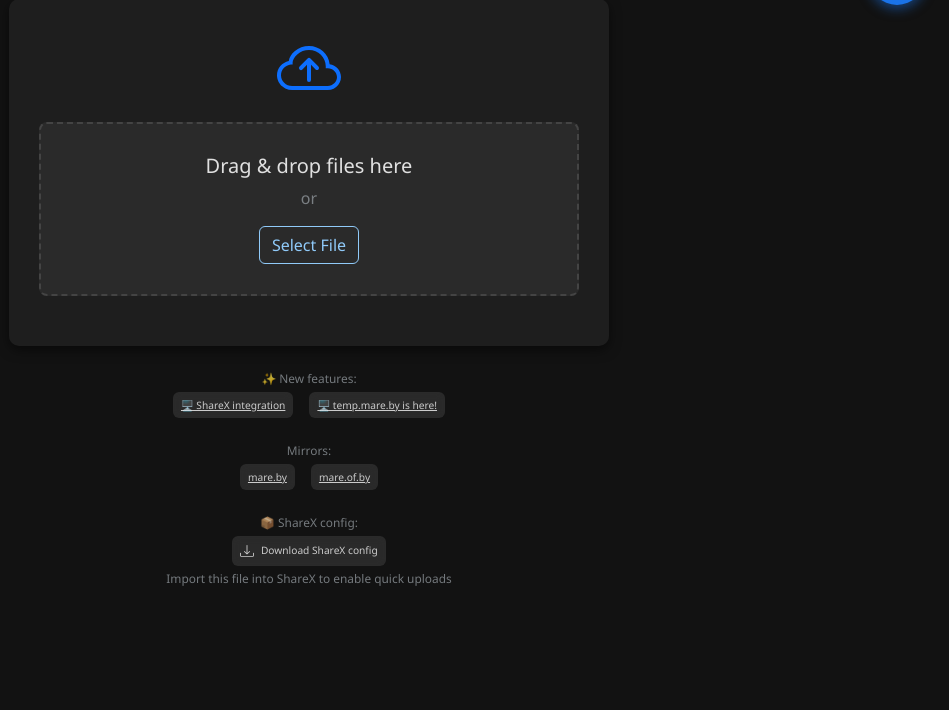
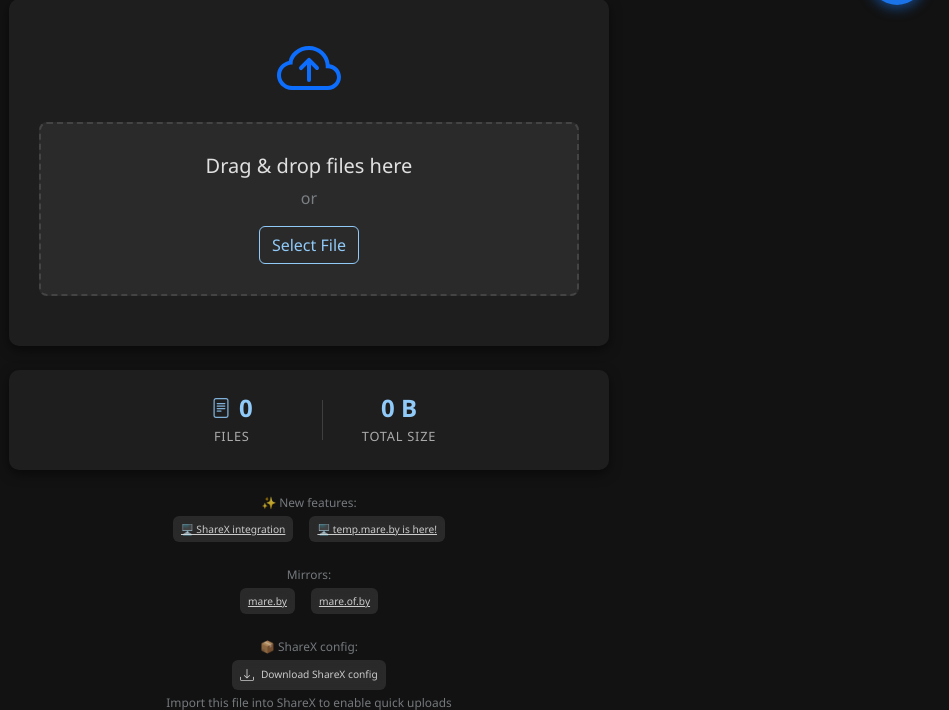
Before and after one commit to arkain123/mare.by, a Flask app: page / in a window 1280 px wide. Shown: the part 423-1133 px from the top of the page, without its empty margins (331-1280 px from the left). Before the commit the page ends 1009 px from the top, so only its background shows below. Run offline with Flask 3, Linux system fonts and the light colour scheme.

Commit message:
visualize storage size and quantity of files

```diff
--- a/routes.py
+++ b/routes.py
@@ -13,7 +13,7 @@ from flask import (
 )
 
 from config import BASE_URL, MIRRORS, TG_WEBHOOK_SECRET
-from file_utils import generate_short_id, is_allowed_file
+from file_utils import generate_short_id, is_allowed_file, get_storage_stats
 from ip_utils import is_ip_in_list, load_banned_ips, load_escalated_ips
 from telegram_bot import (
     handle_telegram_callback,
@@ -103,6 +103,7 @@ def block_banned_ips():
 # ---------- Routes ----------
 @bp.route("/", methods=["GET", "POST"])
 def upload_file():
+    storage_stats = get_storage_stats()
     if request.method == "POST":
         if "file" not in request.files:
             return "Choose a file!", 400
@@ -117,7 +118,7 @@ def upload_file():
         _, file_url, _ = _handle_upload(file, source='web')
         return render_template("success.html", file_url=file_url)
 
-    return render_template("upload.html", mirrors=MIRRORS)
+    return render_template("upload.html", mirrors=MIRRORS, storage_stats=storage_stats)
 
 
 @bp.route("/api/upload", methods=["POST"])
--- a/templates/upload.html
+++ b/templates/upload.html
@@ -318,6 +318,100 @@
             60% { transform: translateX(-5px); }
             80% { transform: translateX(5px); }
         }
+
+	.storage-stats {
+	    max-width: 600px;
+	    margin: 24px auto 0;
+	    padding: 24px 30px;
+	    border-radius: 10px;
+	    background-color: #f8f9fa;
+	    box-shadow: 0 4px 12px rgba(0, 0, 0, 0.1);
+	    display: flex;
+	    justify-content: center;
+	    align-items: center;
+	    gap: 40px;
+	    text-align: center;
+	}
+
+	.storage-stat-item {
+	    display: flex;
+	    flex-direction: column;
+	    align-items: center;
+	    gap: 4px;
+	    min-width: 100px;
+	}
+
+	.storage-stat-value {
+	    font-size: 1.5rem;
+	    font-weight: 700;
+	    color: #0d6efd;
+	    display: flex;
+	    align-items: center;
+	    gap: 8px;
+	    line-height: 1.2;
+	}
+
+	.storage-stat-value i {
+	    font-size: 1.25rem;
+	    opacity: 0.85;
+	}
+
+	.storage-stat-label {
+	    font-size: 0.8rem;
+	    text-transform: uppercase;
+	    letter-spacing: 0.06em;
+	    color: #6c757d;
+	    font-weight: 500;
+	}
+
+	html.dark .storage-stats {
+	    background-color: #1e1e1e;
+	    box-shadow: 0 4px 12px rgba(0, 0, 0, 0.5);
+	}
+
+	html.dark .storage-stat-value {
+	    color: #90caf9;
+	}
+
+	html.dark .storage-stat-label {
+	    color: #aaa;
+	}
+
+	.storage-stat-item + .storage-stat-item {
+	    position: relative;
+	    padding-left: 40px;
+	}
+
+	.storage-stat-item + .storage-stat-item::before {
+	    content: '';
+	    position: absolute;
+	    left: 0;
+	    top: 50%;
+	    transform: translateY(-50%);
+	    height: 40px;
+	    width: 1px;
+	    background-color: rgba(0, 0, 0, 0.1);
+	}
+
+	html.dark .storage-stat-item + .storage-stat-item::before {
+	    background-color: rgba(255, 255, 255, 0.15);
+	}
+
+	@media (max-width: 576px) {
+	    .storage-stats {
+	        padding: 20px;
+	        gap: 20px;
+	    }
+	    .storage-stat-item + .storage-stat-item {
+	        padding-left: 20px;
+	    }
+	    .storage-stat-value {
+	        font-size: 1.25rem;
+	    }
+	    .storage-stat-label {
+	        font-size: 0.7rem;
+	    }
+	}
     </style>
 </head>
 <body>
@@ -364,6 +458,21 @@
                 </div>
             </div>
         </div>
+
+	{% if storage_stats %}
+	<div class="storage-stats">
+	    <div class="storage-stat-item">
+	        <div class="storage-stat-value">
+	            <i class="bi bi-file-text"></i> {{ storage_stats.files_count }}
+	        </div>
+	        <div class="storage-stat-label">Files</div>
+	    </div>
+	    <div class="storage-stat-item">
+	        <div class="storage-stat-value">{{ storage_stats.total_size_formatted }}</div>
+	        <div class="storage-stat-label">Total Size</div>
+	    </div>
+	</div>
+	{% endif %}
 
         {% include 'shared/_features.html' %}
     </div>
```
